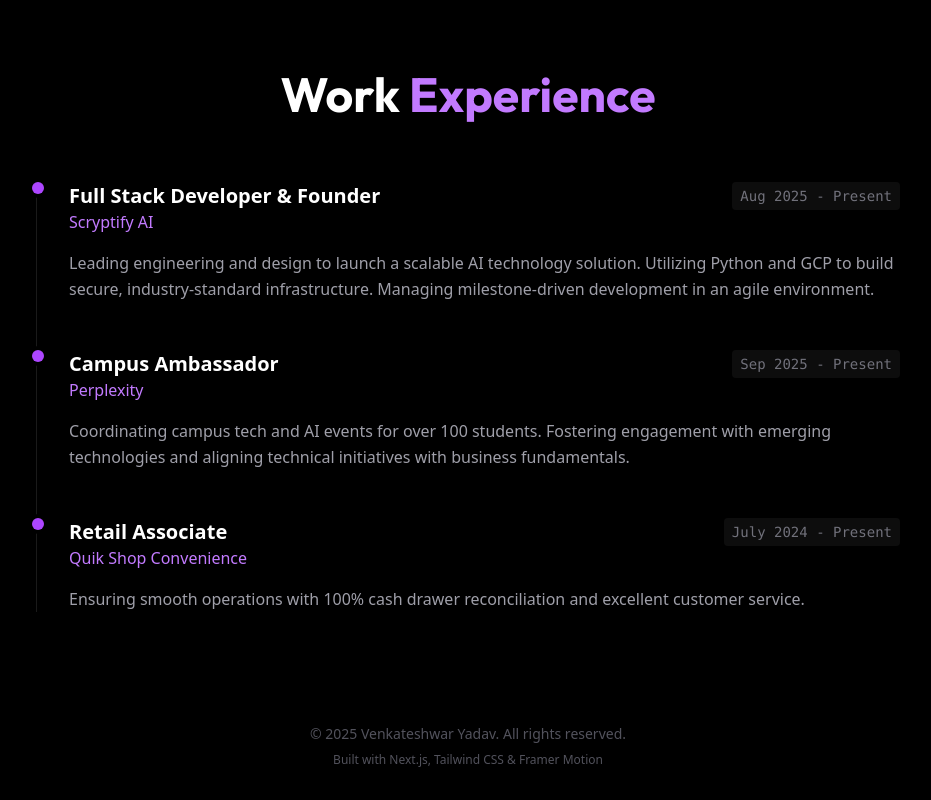
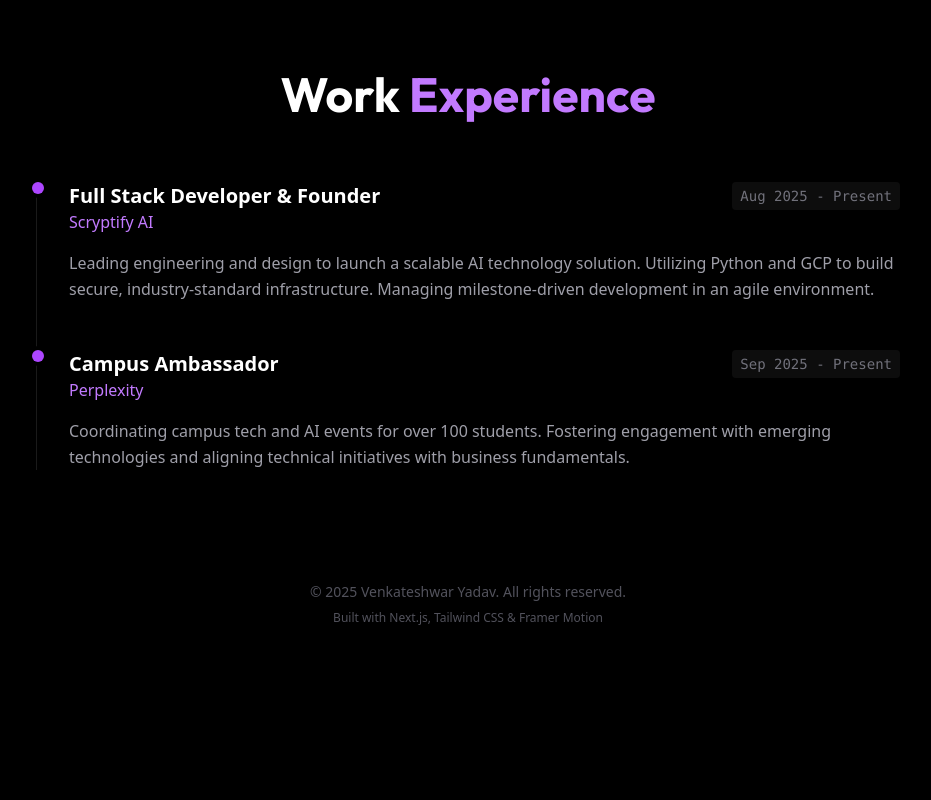
Before and after one commit to mccharliesins/mccharliesins, a Next.js app: page / in a window 1280 px wide. Shown: the part 1900-2700 px from the top of the page, without its empty margins (172-1103 px from the left). After the commit the page ends 2558 px from the top, so only its background shows below. Built offline with nearby package versions, Linux system fonts and the light colour scheme.

Commit message:
Remove_retail_experience_and_enhance_UI

```diff
--- a/data/resume.ts
+++ b/data/resume.ts
@@ -57,12 +57,6 @@ export const resumeData = {
       period: "Sep 2025 - Present",
       description: "Coordinating campus tech and AI events for over 100 students. Fostering engagement with emerging technologies and aligning technical initiatives with business fundamentals.",
     },
-    {
-      company: "Quik Shop Convenience",
-      role: "Retail Associate",
-      period: "July 2024 - Present",
-      description: "Ensuring smooth operations with 100% cash drawer reconciliation and excellent customer service.",
-    },
   ],
   projects: [
     {
```
